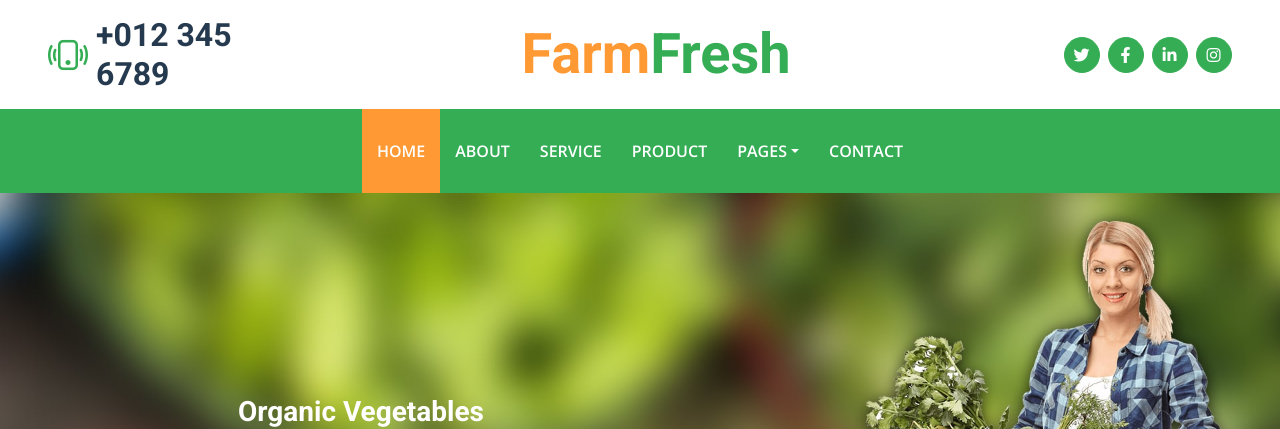
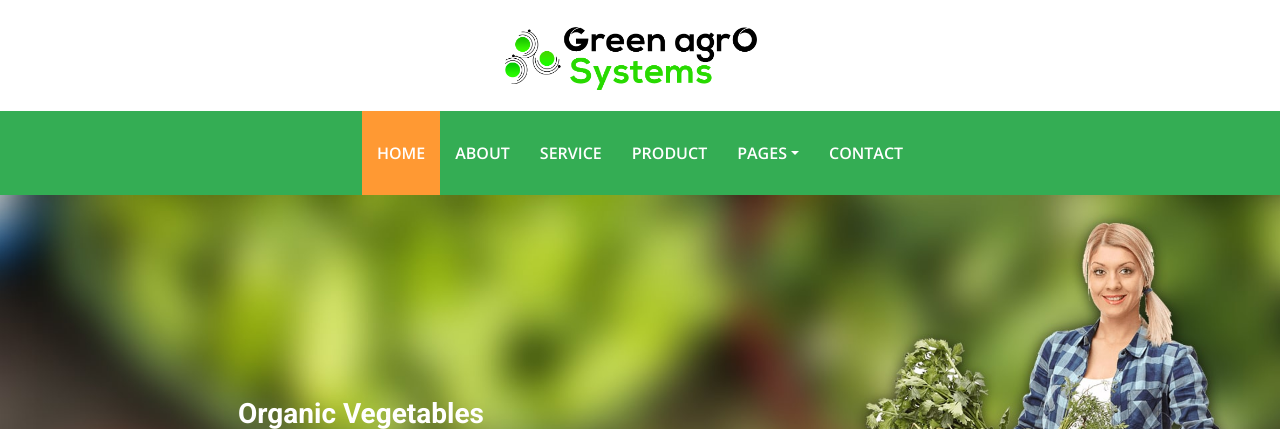
Before and after one commit to Eddieaero/Green-agro, a PHP site: page / in a window 1280 px wide. Shown: the top 429 px of the page. Run offline with PHP 8.4, Linux system fonts and the light colour scheme; some libraries are stand-ins or nearby versions.

```diff
--- a/Green Agro/css/style.css
+++ b/Green Agro/css/style.css
@@ -108,6 +108,13 @@
         margin-top: -90px;
         z-index: 1;
     }
+}
+
+#logo{
+    width: 50%;
+    height: 50%;
+    text-align: center;
+    margin-left: 20%;
 }
 
 .bg-vegetable {
--- a/Green Agro/index.html
+++ b/Green Agro/index.html
@@ -34,25 +34,27 @@
     <div class="container-fluid px-5 d-none d-lg-block">
         <div class="row gx-5 py-3 align-items-center">
             <div class="col-lg-3">
-                <div class="d-flex align-items-center justify-content-start">
+                <!-- <div class="d-flex align-items-center justify-content-start">
                     <i class="bi bi-phone-vibrate fs-1 text-primary me-2"></i>
                     <h2 class="mb-0">+012 345 6789</h2>
-                </div>
+                </div> -->
             </div>
             <div class="col-lg-6">
                 <div class="d-flex align-items-center justify-content-center">
                     <a href="index.html" class="navbar-brand ms-lg-5">
-                        <h1 class="m-0 display-4 text-primary"><span class="text-secondary">Farm</span>Fresh</h1>
+                        <h1 class="m-0 display-4 text-primary">
+                            <img id="logo" src="img/Group 6.png" alt="#"/>
+                        </h1>
                     </a>
                 </div>
             </div>
             <div class="col-lg-3">
-                <div class="d-flex align-items-center justify-content-end">
+                <!-- <div class="d-flex align-items-center justify-content-end">
                     <a class="btn btn-primary btn-square rounded-circle me-2" href="#"><i class="fab fa-twitter"></i></a>
                     <a class="btn btn-primary btn-square rounded-circle me-2" href="#"><i class="fab fa-facebook-f"></i></a>
                     <a class="btn btn-primary btn-square rounded-circle me-2" href="#"><i class="fab fa-linkedin-in"></i></a>
                     <a class="btn btn-primary btn-square rounded-circle" href="#"><i class="fab fa-instagram"></i></a>
-                </div>
+                </div> -->
             </div>
         </div>
     </div>
@@ -62,7 +64,7 @@
     <!-- Navbar Start -->
     <nav class="navbar navbar-expand-lg bg-primary navbar-dark shadow-sm py-3 py-lg-0 px-3 px-lg-5">
         <a href="index.html" class="navbar-brand d-flex d-lg-none">
-            <h1 class="m-0 display-4 text-secondary"><span class="text-white">Farm</span>Fresh</h1>
+            <h1 class="m-0 display-4 text-secondary">Green Agro Systems</h1>
         </a>
         <button class="navbar-toggler" type="button" data-bs-toggle="collapse" data-bs-target="#navbarCollapse">
             <span class="navbar-toggler-icon"></span>
```
Also changed, not shown: Green Agro/about.html (+5 -5 lines), Green Agro/blog.html (+5 -5 lines), Green Agro/feature.html (+7 -5 lines), Green Agro/img/Group 6.png (added).
